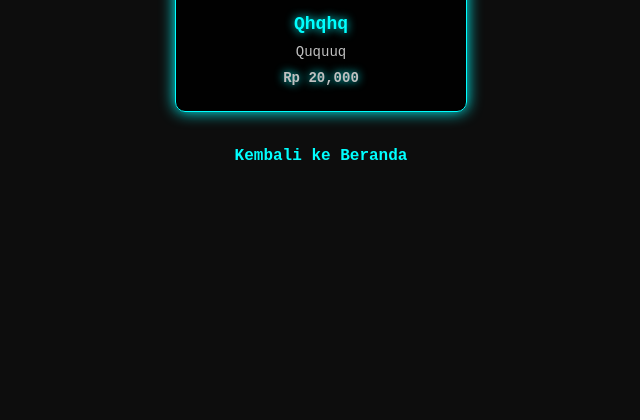
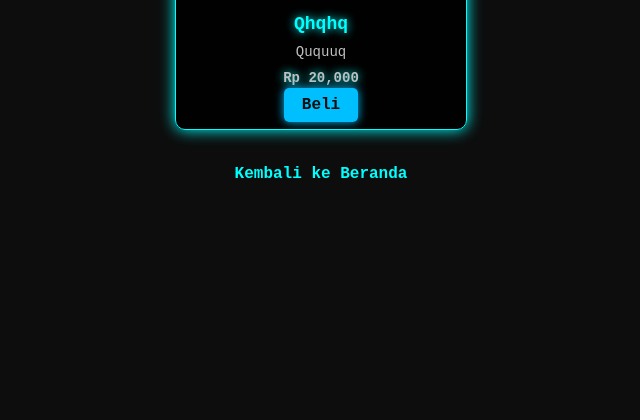
Before and after one commit to TERARIAgM/toko-tools, a Flask app: page /produk in a window 1280 px wide. Shown: the part 296-716 px from the top of the page, without its empty margins (319-959 px from the left). Run offline with Flask 2, Linux system fonts and the light colour scheme; data comes from the database, SQL or seed files in the repository.

Commit message:
Update tampilan tombol beli dan desain produk

```diff
--- a/templates/produk.html
+++ b/templates/produk.html
@@ -130,6 +130,23 @@
         .back-link:hover {
             text-shadow: 0px 0px 10px #00ffff;
         }
+
+        .beli-btn {
+            background-color: #00bfff;  /* Cyber blue */
+            color: #0d0d0d;
+            padding: 8px 18px;
+            border-radius: 5px;
+            font-weight: bold;
+            text-decoration: none;
+            box-shadow: 0px 0px 10px #00bfff;
+            transition: background-color 0.3s, box-shadow 0.3s;
+            font-size: 16px;
+        }
+
+        .beli-btn:hover {
+            background-color: #008b8b;  /* Darker blue on hover */
+            box-shadow: 0px 0px 15px #00bfff;
+        }
     </style>
 </head>
 <body>
@@ -150,6 +167,7 @@
                 <a href="{{ url_for('edit_produk', id=produk.id) }}" class="btn edit-btn">Edit</a>
                 <a href="{{ url_for('hapus_produk', id=produk.id) }}" class="btn hapus-btn" onclick="return confirm('Yakin mau hapus?');">Hapus</a>
             {% endif %}
+            <a href="https://wa.me/6285603295443?text=Saya%20tertarik%20dengan%20produk%20{{ produk.nama }}%20dengan%20harga%20Rp%20{{ produk.harga }}" class="beli-btn" target="_blank">Beli</a>
         </div>
         {% endfor %}
     </div>
```
